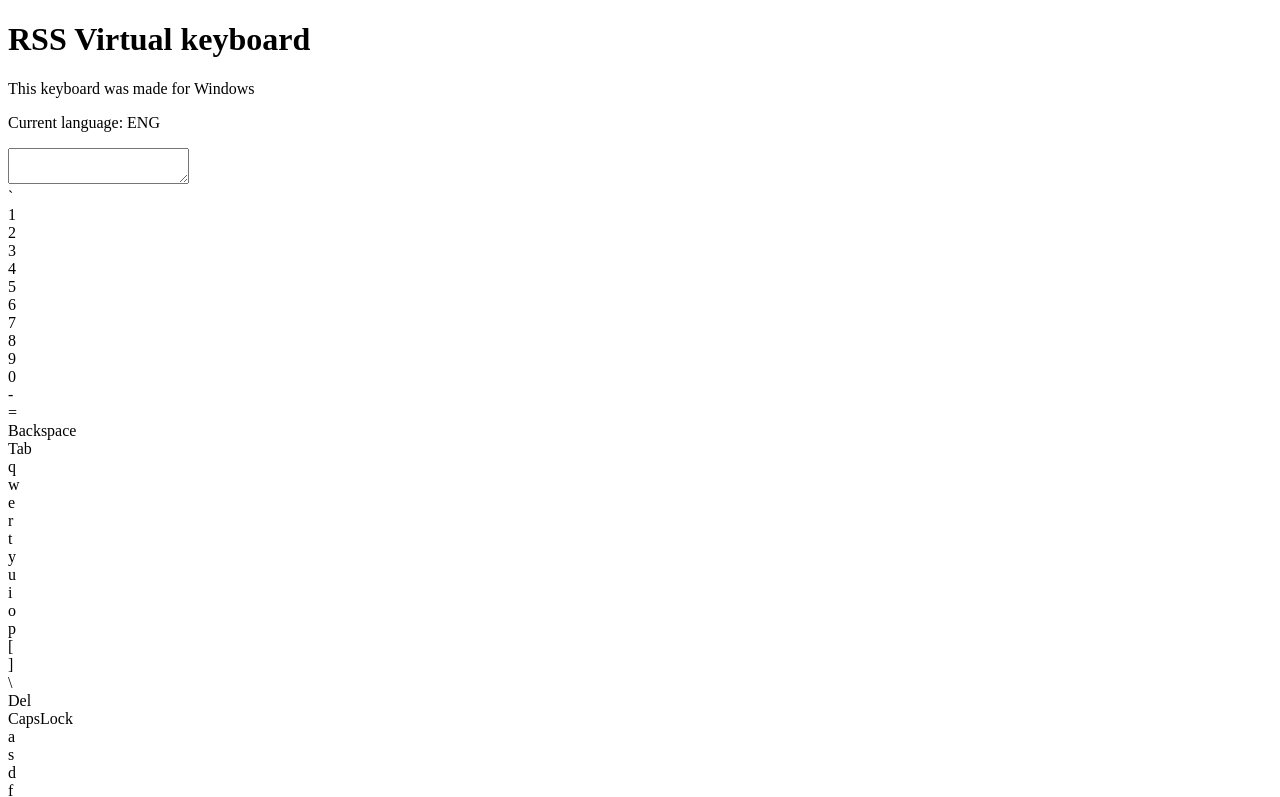
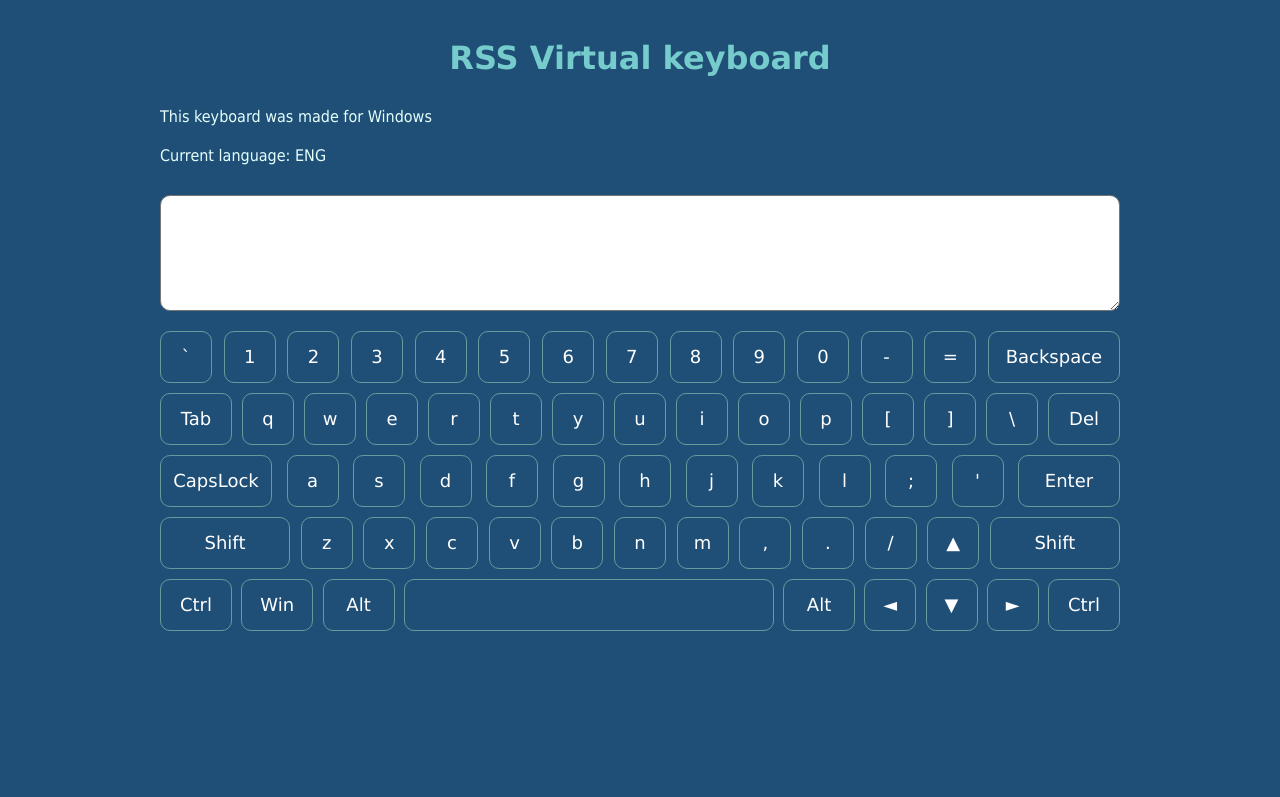
Before and after one commit to modinessa/virtual-keyboard, a website: page index.html in a window 1280 px wide. Shown: the top 797 px of the page. Drawn offline with Linux system fonts and the light colour scheme.

Commit message:
feat:add styles

```diff
--- a/index.html
+++ b/index.html
@@ -4,8 +4,8 @@
     <meta charset="UTF-8" />
     <meta http-equiv="X-UA-Compatible" content="IE=edge" />
     <meta name="viewport" content="width=device-width, initial-scale=1.0" />
-    <link rel="styleshit" href="./src/css/styles.css" />
-    <link rel="styleshit" href="./src/css/normalize.css" />
+    <link rel="stylesheet" href="./src/css/styles.css" />
+    <link rel="stylesheet" href="./src/css/normalize.css" />
     <link
       rel="icon"
       type="image/x-icon"
--- a/src/css/styles.css
+++ b/src/css/styles.css
@@ -0,0 +1,104 @@
+.page {
+  background-color: rgb(31, 79, 119);
+  width: 1000px;
+  margin: 0 auto;
+  display: flex;
+  justify-content: center;
+  flex-direction: column;
+}
+
+.title {
+  margin-top: 40px;
+  text-align: center;
+  font-family: Verdana, sans-serif;
+  color: rgb(118, 204, 204);
+}
+
+.info {
+  font-family: Tahoma, sans-serif;
+  color: rgb(229, 255, 252);
+  margin: 10px 20px;
+}
+
+.text {
+  margin: 20px 20px;
+  border-radius: 10px;
+}
+
+.keyboard__wrapper {
+  display: flex;
+  justify-content: center;
+  align-items: center;
+}
+
+.keyboard__keys-container {
+  user-select: none;
+  width: 960px;
+  display: flex;
+  flex-direction: column;
+  justify-content: center;
+  align-items: center;
+  gap: 10px;
+}
+
+.keyboard__row {
+  width: 100%;
+  display: flex;
+  justify-content: space-between;
+}
+
+.keyboard__button {
+  color: white;
+  font-family: Verdana, Geneva, Tahoma, sans-serif;
+  font-size: 18px;
+  border: 1px solid rgb(101, 155, 155);
+  border-radius: 10px;
+  display: flex;
+  justify-content: center;
+  align-items: center;
+  width: 50px;
+  height: 50px;
+  background-color: transparent;
+  transition: top 0.5s;
+}
+
+.keyboard__button:hover {
+  background-color: rgba(101, 155, 155, 0.3);
+}
+
+.keyboard__button:active {
+  position: relative;
+  top: 3px;
+  background-color: rgba(101, 155, 155, 0.15);
+  -webkit-box-shadow: 0px -3px 5px 0px rgba(0, 0, 0, 0.2);
+  -moz-box-shadow: 0px -3px 5px 0px rgba(0, 0, 0, 0.2);
+  box-shadow: 0px -3px 5px 0px rgba(0, 0, 0, 0.2);
+}
+
+.key-backspace {
+  min-width: 130px;
+}
+
+.key-tab,
+.key-del,
+.key-win,
+.key-alt,
+.key-ctrl {
+  min-width: 70px;
+}
+
+.key-capslock {
+  min-width: 110px;
+}
+
+.key-enter {
+  min-width: 100px;
+}
+
+.key-shift {
+  min-width: 128px;
+}
+
+.key- {
+  min-width: 368px;
+}
--- a/src/js/index.js
+++ b/src/js/index.js
@@ -186,6 +186,7 @@ infoLang.className = "info";
 infoLang.textContent = `Current language: ${currentLang}`;
 
 const textArea = document.createElement("textarea");
+textArea.rows = "6";
 textArea.className = "text";
 
 page.appendChild(title);
@@ -203,7 +204,7 @@ keyboard.appendChild(keysContainer);
 function createKeysButton(keys, row) {
   keys.map((key) => {
     const keyButton = document.createElement("div");
-    keyButton.classList = "keyboard__button";
+    keyButton.classList = `keyboard__button key-${key.lowerCase.toLowerCase()}`;
     keyButton.textContent = capsLock ? key.upperCase : key.lowerCase;
     row.appendChild(keyButton);
   });
```
Also changed, not shown: 1 other file.
